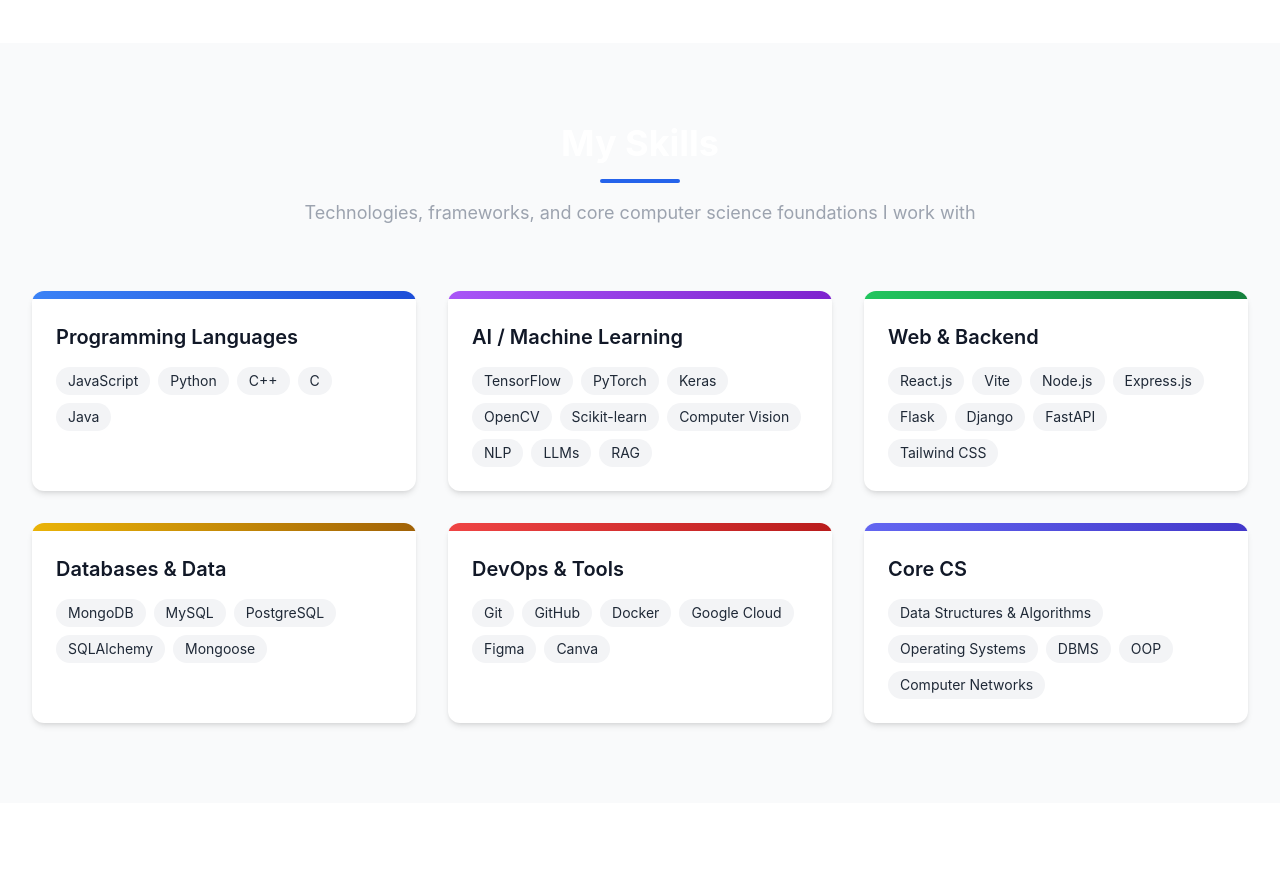
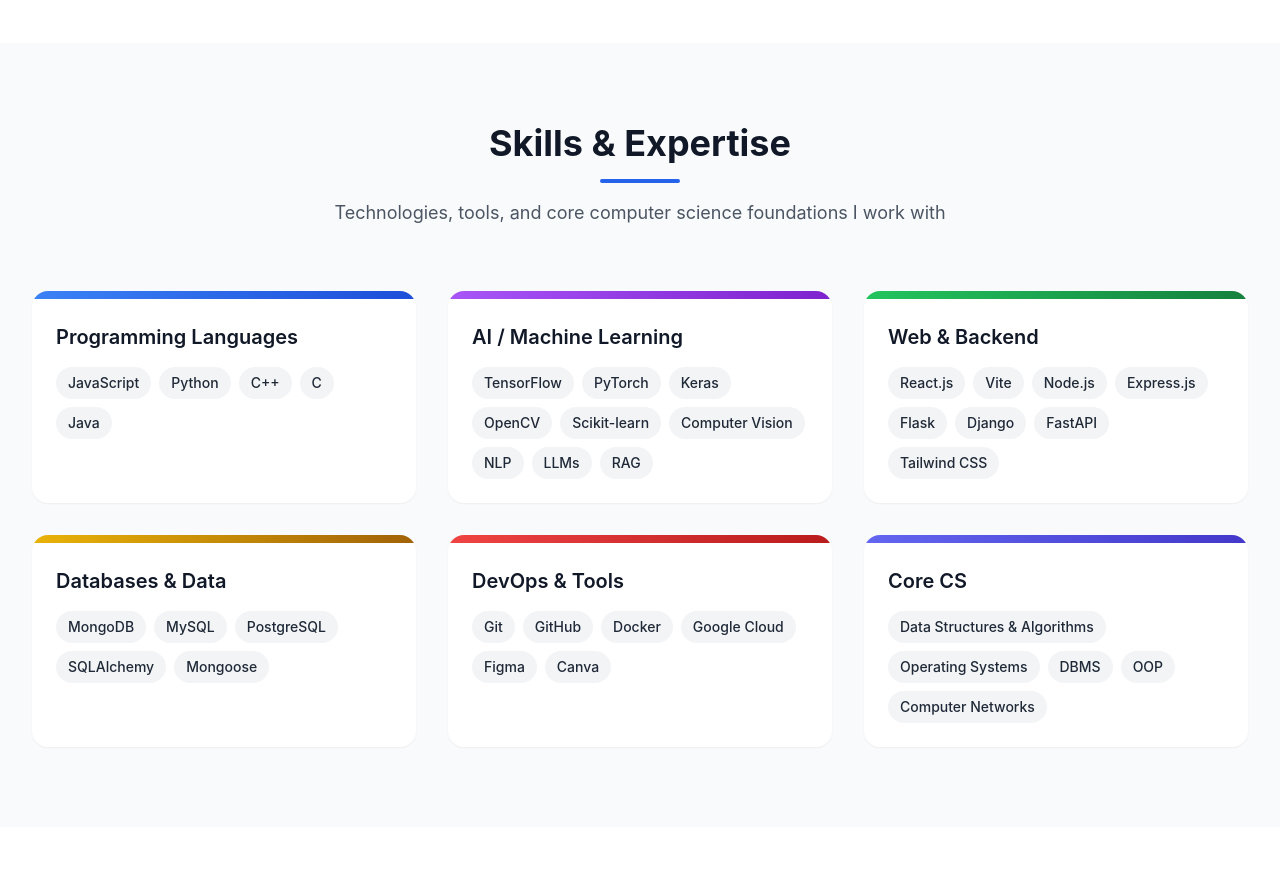
Before and after one commit to Vishnugupta2711/my-portfolio, a React (Vite) app: page / in a window 1280 px wide. Shown: the part 2640-3526 px from the top of the page. Built offline with nearby package versions, Linux system fonts and the light colour scheme.

Commit message:
Update Skills component styling and text

```diff
--- a/src/components/Skills.tsx
+++ b/src/components/Skills.tsx
@@ -50,13 +50,13 @@
       <div className="max-w-7xl mx-auto">
         {/* Header */}
         <div className="text-center mb-16">
-          <h2 className="text-3xl sm:text-4xl font-bold text-white mb-4">
-            My Skills
+          <h2 className="text-3xl sm:text-4xl font-bold text-gray-900 dark:text-white mb-4">
+            Skills & Expertise
           </h2>
-          <div className="w-20 h-1 bg-blue-600 mx-auto rounded-full" />
-          <p className="mt-4 text-lg text-gray-400 max-w-2xl mx-auto">
-            Technologies, frameworks, and core computer science foundations I
-            work with
+          <div className="w-20 h-1 bg-blue-600 dark:bg-blue-400 mx-auto rounded-full" />
+          <p className="mt-4 text-lg text-gray-600 dark:text-gray-400 max-w-2xl mx-auto">
+            Technologies, tools, and core computer science foundations I work
+            with
           </p>
         </div>
 
@@ -68,17 +68,20 @@
               ref={(el) => (skillRefs.current[index] = el)}
               style={{ transitionDelay: `${index * 120}ms` }}
               className="
-                bg-white dark:bg-gray-900 rounded-xl overflow-hidden
-                shadow-md hover:shadow-lg
+                group bg-white dark:bg-gray-900 rounded-2xl overflow-hidden
+                shadow-sm hover:shadow-xl
+                transform hover:-translate-y-2 hover:scale-[1.02]
                 opacity-0 translate-y-8
-                transition-all duration-700 ease-out
+                transition-all duration-500 ease-out
               "
             >
+              {/* Accent bar */}
               <div
                 className={`h-2 bg-gradient-to-r ${getCategoryColor(
                   skillGroup.category
                 )}`}
               />
+
               <div className="p-6">
                 <h3 className="text-xl font-semibold text-gray-900 dark:text-white mb-4">
                   {skillGroup.category}
@@ -88,9 +91,14 @@
                   {skillGroup.items.map((skill) => (
                     <span
                       key={skill}
-                      className="px-3 py-1 rounded-full text-sm
+                      className="
+                        px-3 py-1.5 rounded-full text-sm font-medium
                         bg-gray-100 dark:bg-gray-800
-                        text-gray-800 dark:text-gray-200"
+                        text-gray-800 dark:text-gray-200
+                        hover:bg-blue-100 dark:hover:bg-blue-900/30
+                        hover:text-blue-700 dark:hover:text-blue-300
+                        transition-colors duration-300 cursor-default
+                      "
                     >
                       {skill}
                     </span>
```
